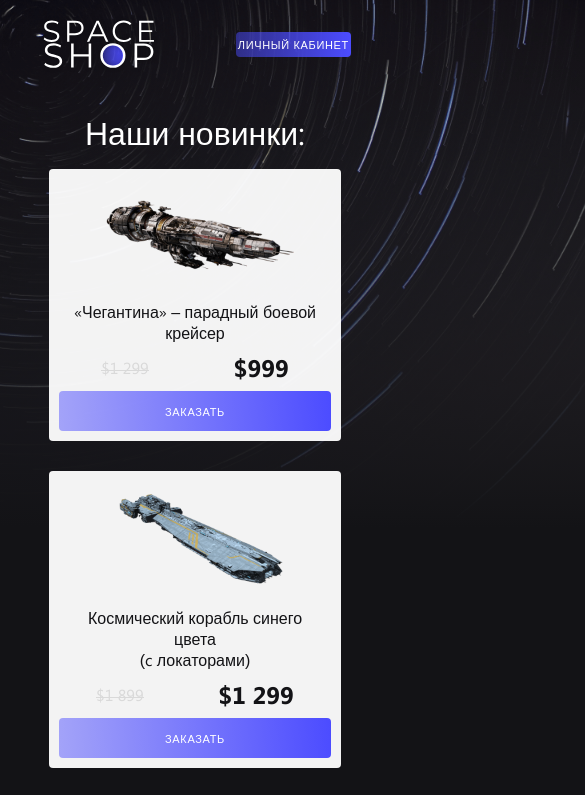
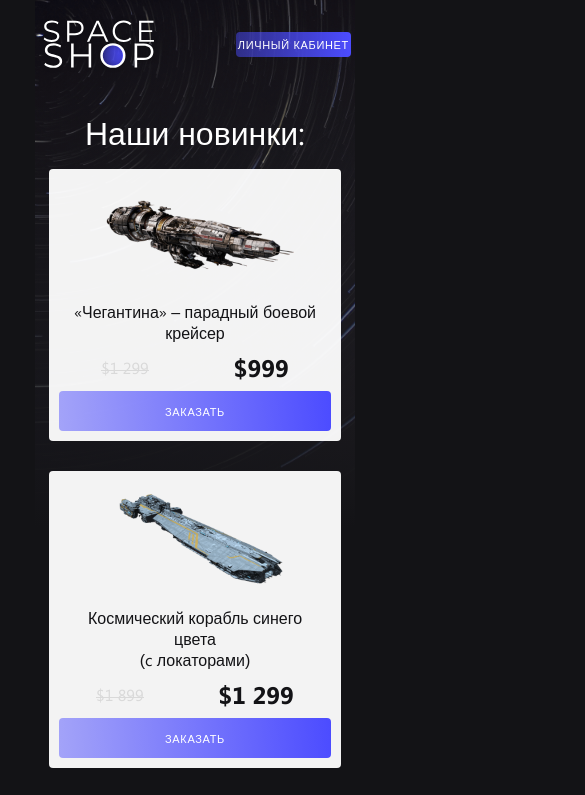
Before and after one commit to YaroslavaSabitova/space-shop, a plain HTML site: page index.html in a window 390 px wide. Shown: the top 795 px of the page, 585 px wide, since content can reach past the window. Drawn offline with Linux system fonts and the light colour scheme.

Commit message:
one more detail

```diff
--- a/sass/style.sass
+++ b/sass/style.sass
@@ -381,6 +381,9 @@ ul, ol
     html
         font-size: 61%
 
+    body::before
+        width: 80rem
+
 @media (max-width: 767px)
 
     .container
@@ -388,6 +391,9 @@ ul, ol
 
     html
         font-size: 60%
+
+    body::before
+        width: 65rem
 
     .goods__list
         gap: 30px
@@ -414,6 +420,9 @@ ul, ol
 
     html
         font-size: 50%
+
+    body::before
+        width: 40rem
 
     .btn-gradient
         font-size: 11px
```
Also changed, not shown: css/style.css, 1 other file.
